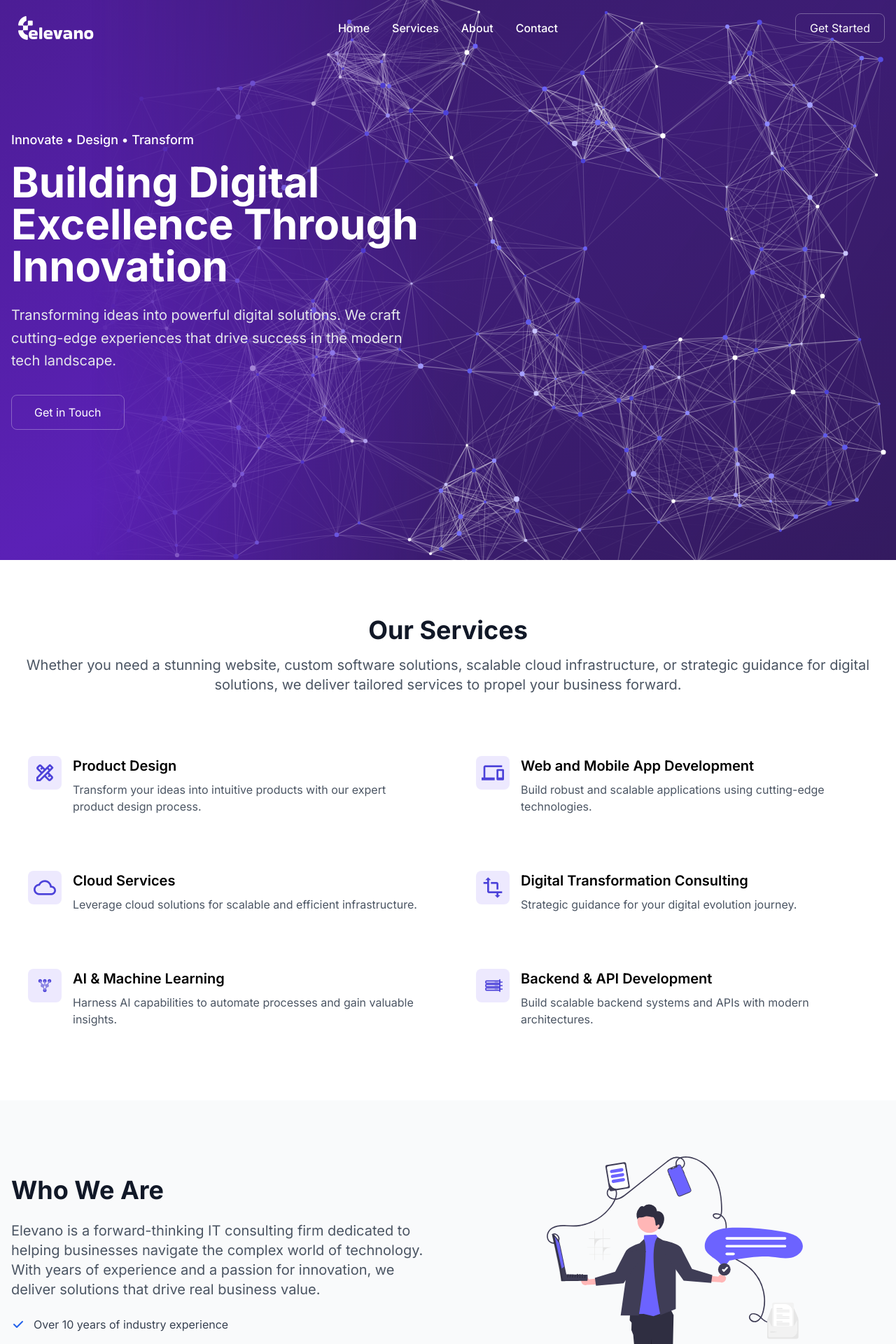
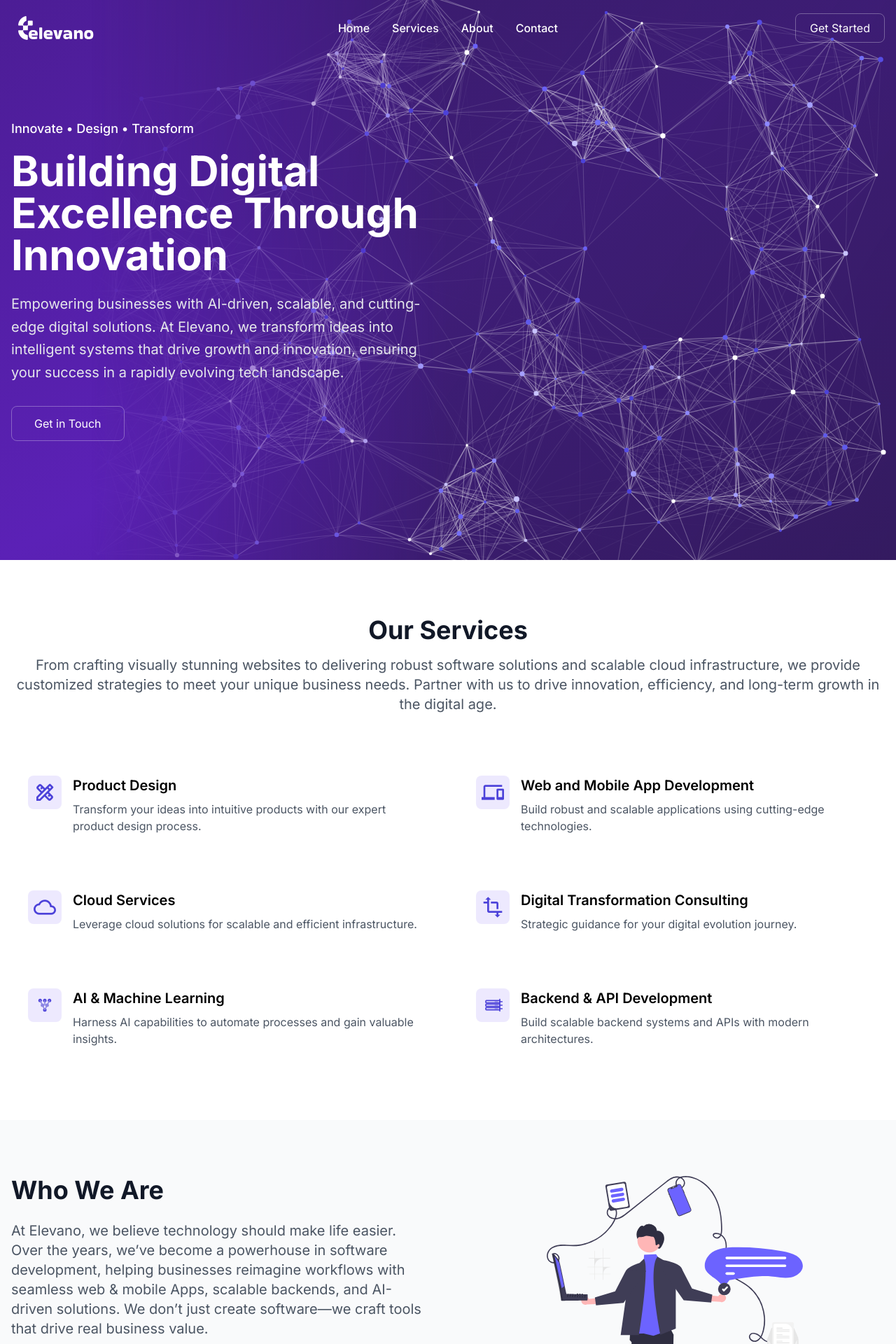
Before and after one commit to elevano2024/elevano_website, a Next.js app: page / in a window 1280 px wide. Shown: the top 1920 px of the page at 70% size. Built offline with nearby package versions, Linux system fonts and the light colour scheme.

Commit message:
merged language changes

```diff
--- a/app/components/AboutSection.tsx
+++ b/app/components/AboutSection.tsx
@@ -16,10 +16,11 @@ export function AboutSection() {
               Who We Are
             </h2>
             <p className="text-xl text-gray-600 mb-6">
-              Elevano is a forward-thinking IT consulting firm dedicated to
-              helping businesses navigate the complex world of technology. With
-              years of experience and a passion for innovation, we deliver
-              solutions that drive real business value.
+              At Elevano, we believe technology should make life easier. Over
+              the years, we’ve become a powerhouse in software development,
+              helping businesses reimagine workflows with seamless web & mobile
+              Apps, scalable backends, and AI-driven solutions. We don’t just
+              create software—we craft tools that drive real business value.
             </p>
             <ul className="space-y-4">
               {[
--- a/app/components/HeroSection.tsx
+++ b/app/components/HeroSection.tsx
@@ -48,9 +48,10 @@ export function HeroSection() {
               animate={{ opacity: 1, y: 0 }}
               transition={{ delay: 0.4 }}
             >
-              Transforming ideas into powerful digital solutions. We craft
-              cutting-edge experiences that drive success in the modern tech
-              landscape.
+              Empowering businesses with AI-driven, scalable, and cutting-edge
+              digital solutions. At Elevano, we transform ideas into intelligent
+              systems that drive growth and innovation, ensuring your success in
+              a rapidly evolving tech landscape.
             </motion.p>
             <motion.div
               className="space-x-4"
--- a/app/components/ServicesSection.tsx
+++ b/app/components/ServicesSection.tsx
@@ -306,10 +306,11 @@ export function ServicesSection() {
             Our Services
           </h2>
           <p className="mt-4 text-xl text-gray-600">
-            Whether you need a stunning website, custom software solutions,
-            scalable cloud infrastructure, or strategic guidance for digital
-            solutions, we deliver tailored services to propel your business
-            forward.
+            From crafting visually stunning websites to delivering robust
+            software solutions and scalable cloud infrastructure, we provide
+            customized strategies to meet your unique business needs. Partner
+            with us to drive innovation, efficiency, and long-term growth in the
+            digital age.
           </p>
         </motion.div>
 
--- a/app/components/WorkProcess.tsx
+++ b/app/components/WorkProcess.tsx
@@ -381,13 +381,15 @@ export function WorkProcess() {
                 How we work
               </h2>
               <p className="text-xl text-gray-600 max-w-xl leading-relaxed">
-                At Elevano, we leverage the process to deliver exceptional IT
-                solutions. Beginning with discovery and defining clear
-                objectives, we move into development, where our expert team
-                crafts innovative solutions. Our commitment to quality
-                culminates in seamless delivery and ongoing support, ensuring
-                your business thrives with cutting-edge technology tailored to
-                your needs.
+                At Elevano, every solution starts with understanding your
+                vision. Through a thoughtful discovery process, we uncover your
+                unique challenges and define clear goals. From there, our expert
+                team transforms ideas into innovative, tailored IT solutions,
+                blending creativity with cutting-edge technology. The journey
+                doesn’t end at delivery—we provide seamless implementation and
+                ongoing support to ensure your success. With Elevano, it’s not
+                just about building software; it’s about building the future of
+                your business.
               </p>
             </motion.div>
           </div>
```
